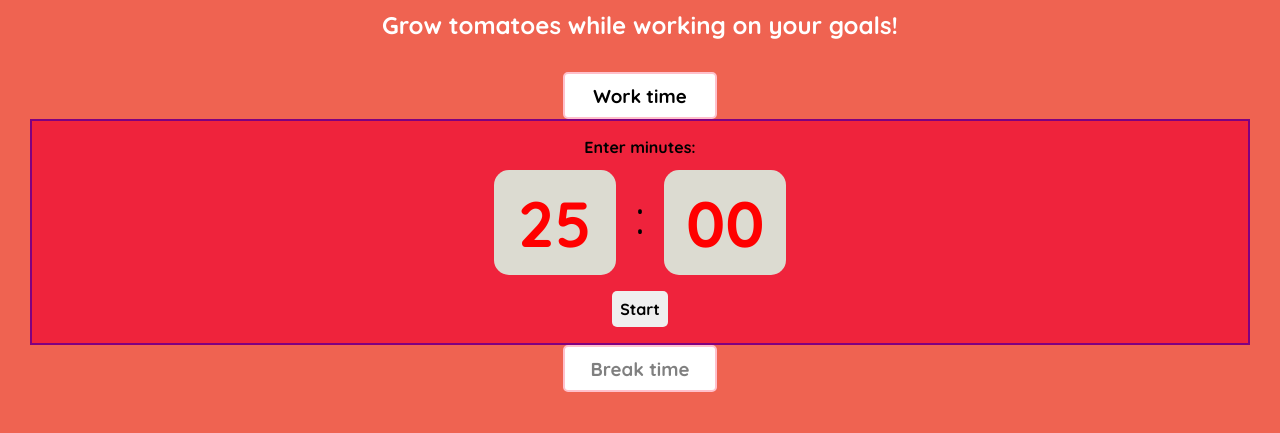
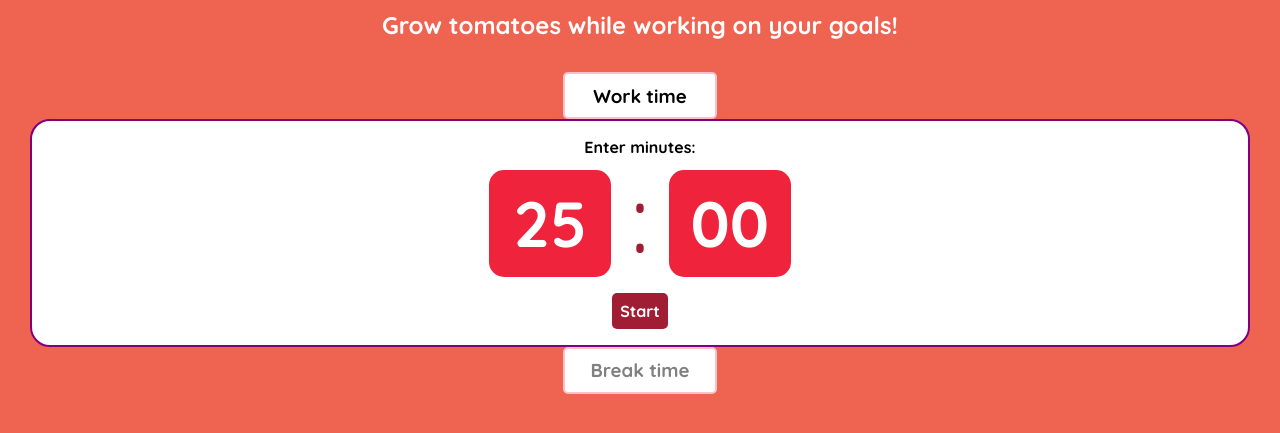
Before and after one commit to kmitova/pomodoro-timer, a plain HTML site: page index.html in a window 1280 px wide. Shown: the part 121-554 px from the top of the page. Drawn offline with Linux system fonts and the light colour scheme.

Commit message:
Update style.css

```diff
--- a/styles/style.css
+++ b/styles/style.css
@@ -114,12 +114,12 @@ h1 {
 .work-timer, .break-timer {
   padding-top: 1em;
   border: 2px solid purple;
-  background-color: var(--main-red);
+  background-color: var(--accent-color);
+  border-radius: 20px;
 }
 
 button {
   border: none;
-  background-color: none;
   padding: 0.5em;
   border-radius: 5px;
   font-size: 1rem;
@@ -127,17 +127,18 @@ button {
   margin: 1em auto;
   font-family: 'Quicksand', sans-serif;
   font-weight: 700;
-
+  background-color: var(--dark-red);
+  color: white;
 }
 
 input {
-  color: red;
+  color: var(--accent-color);
+  background-color: var(--main-red);
   padding: .2em;
   font-size: 4rem;
   width: 1.5em;
   text-align: center;
   border: none;
-  background-color: #dcdbd1;
   border-radius: 15px;
   margin-top: .2em;
   font-family: 'Quicksand', sans-serif;
@@ -145,8 +146,9 @@ input {
 }
 
 .divider {
-  font-size: 3rem;
+  font-size: 6rem;
   text-align: center;
+  color: var(--dark-red);
   margin: auto 0;
 }
 
```
